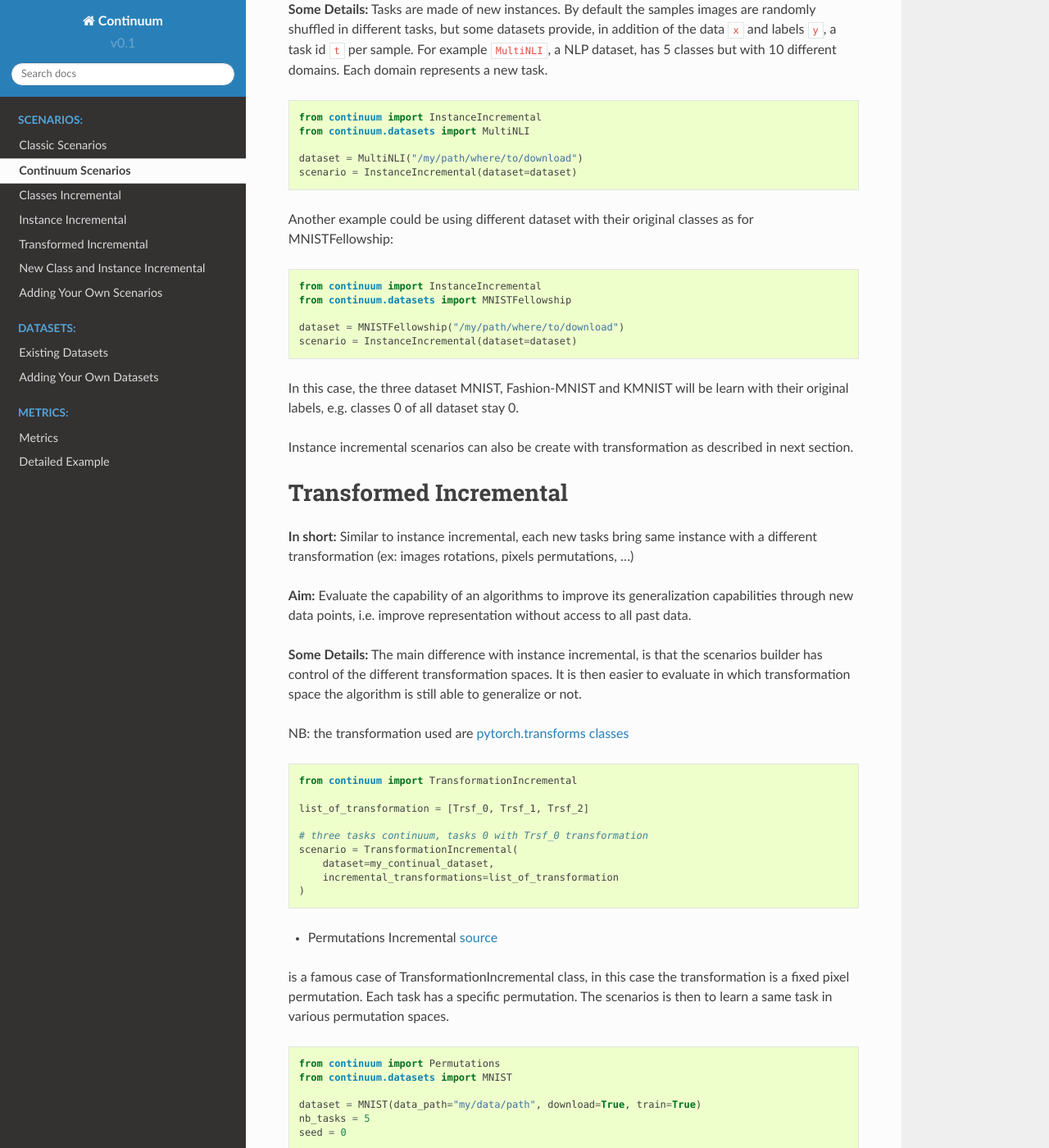
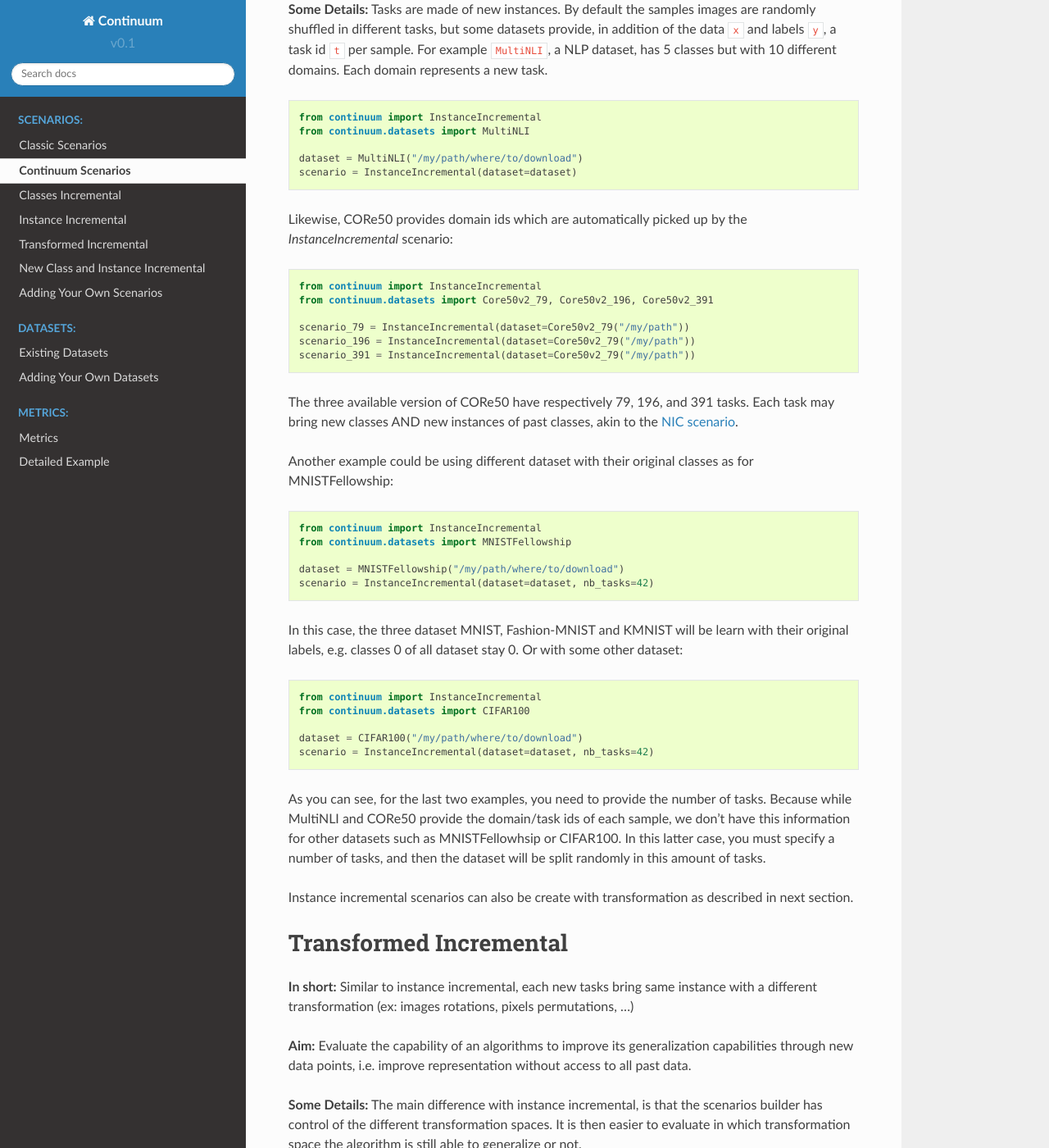
Before and after one commit to Continvvm/continuum, a Sphinx documentation site: the page built from docs/_tutorials/scenarios/scenarios.rst, in a window 1280 px wide and 1400 px high, scrolled down 3122 px. Shown: the whole window at 82% size. Built offline with Sphinx 7.4.7 and the Read the Docs theme 2.0.0, drawn with Linux system fonts in a browser that asks for light colours.

Commit message:
Add more information about CORe50 usage.
Close #64

```diff
--- a/docs/_tutorials/scenarios/scenarios.rst
+++ b/docs/_tutorials/scenarios/scenarios.rst
@@ -175,7 +175,25 @@ with 10 different domains. Each domain represents a new task.
     scenario = InstanceIncremental(dataset=dataset)
 
 
+Likewise, CORe50 provides domain ids which are automatically picked up by the `InstanceIncremental` scenario:
+
+
+.. code-block:: python
+
+    from continuum import InstanceIncremental
+    from continuum.datasets import Core50v2_79, Core50v2_196, Core50v2_391
+
+    scenario_79 = InstanceIncremental(dataset=Core50v2_79("/my/path"))
+    scenario_196 = InstanceIncremental(dataset=Core50v2_79("/my/path"))
+    scenario_391 = InstanceIncremental(dataset=Core50v2_79("/my/path"))
+
+
+The three available version of CORe50 have respectively 79, 196, and 391 tasks. Each task may bring
+new classes AND new instances of past classes, akin to the `NIC scenario <http://proceedings.mlr.press/v78/lomonaco17a.html>`_.
+
+
 Another example could be using different dataset with their original classes as for MNISTFellowship:
+
 
 .. code-block:: python
 
@@ -183,9 +201,25 @@ Another example could be using different dataset with their original classes as
     from continuum.datasets import MNISTFellowship
 
     dataset = MNISTFellowship("/my/path/where/to/download")
-    scenario = InstanceIncremental(dataset=dataset)
+    scenario = InstanceIncremental(dataset=dataset, nb_tasks=42)
+
 
 In this case, the three dataset MNIST, Fashion-MNIST and KMNIST will be learn with their original labels, e.g. classes 0 of all dataset stay 0.
+Or with some other dataset:
+
+
+.. code-block:: python
+
+    from continuum import InstanceIncremental
+    from continuum.datasets import CIFAR100
+
+    dataset = CIFAR100("/my/path/where/to/download")
+    scenario = InstanceIncremental(dataset=dataset, nb_tasks=42)
+
+As you can see, for the last two examples, you need to provide the number of tasks. Because while MultiNLI
+and CORe50 provide the domain/task ids of each sample, we don't have this information for other datasets
+such as MNISTFellowhsip or CIFAR100. In this latter case, you must specify a number of tasks, and
+then the dataset will be split randomly in this amount of tasks.
 
 
 Instance incremental scenarios can also be create with transformation as described in next section.
```
Also changed, not shown: docs/_tutorials/datasets/dataset.rst (+5 -2 lines).
